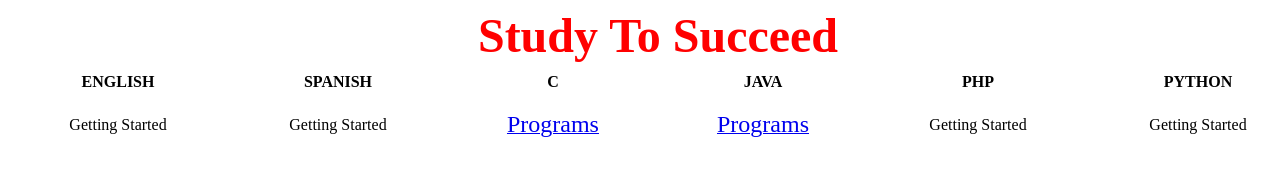
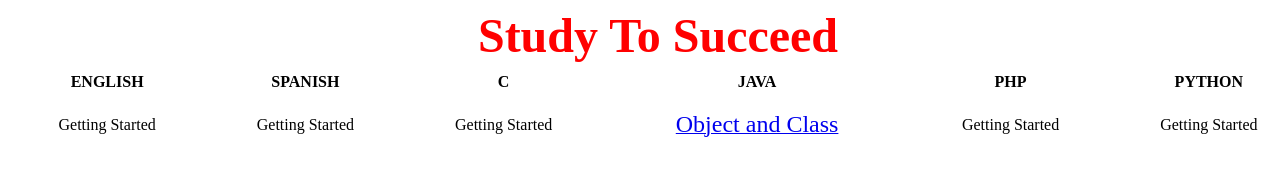
Before and after one commit to kvpriya/kvpriya.github.io, a plain HTML site: page index.html in a window 1280 px wide. Shown: the top 176 px of the page. Drawn offline with Linux system fonts and the light colour scheme.

Commit message:
Update index.html

```diff
--- a/index.html
+++ b/index.html
@@ -17,8 +17,8 @@
 			<tr><th>ENGLISH</th><th>SPANISH</th><th>C</th><th>JAVA</th><th>PHP</th><th>PYTHON</th></tr>
 			<tr><td><center>Getting Started</center></td>
 			<td><center>Getting Started</center></td>
-			<td><center><a href="Pgms Object and Class.html"><font size="5" face="monotype corsiva">Programs</font></a></center></td>
-			<td><center><a href="Pgms Object and Class.html"><font size="5" face="monotype corsiva">Programs</font></a></center></td>
+			<td><center>Getting Started</center></td>
+			<td><center><a href="Pgms Object and Class.html"><font size="5" face="monotype corsiva">Object and Class</font></a></center></td>
 			<td><center>Getting Started</center></td>
 			<td><center>Getting Started</center></td></tr>
 		</table>
```
